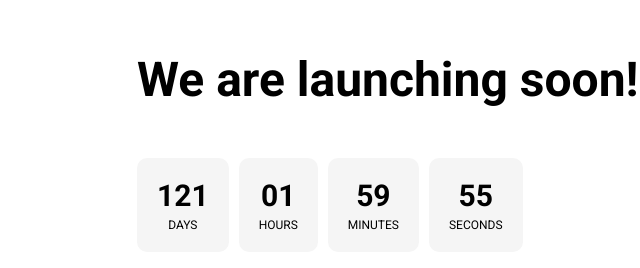
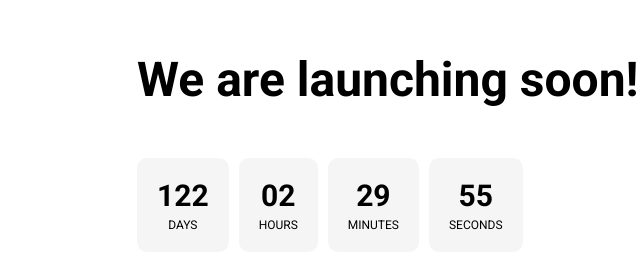
Before and after one commit to eddel/RP-landing-page, a plain HTML site: page index.html in a window 1280 px wide. Shown: the part 227-495 px from the top of the page, 46-686 px from the left. Drawn offline with Linux system fonts and the light colour scheme; files whose address does not match are found by name.

Commit message:
Update index.html

```diff
--- a/index.html
+++ b/index.html
@@ -313,7 +313,7 @@ input::placeholder{
 	const timeinterval = setInterval(updateClock, 1000);
 	}
 
-	const deadline = new Date(Date.parse(new Date()) + 24.4 * 5 * 60 * 60 * 1000);
+	const deadline = new Date(Date.parse(new Date()) + 24.5 * 5 * 60 * 60 * 1000);
 	initializeClock('countdown-clock', deadline);
 </script>
 
```
